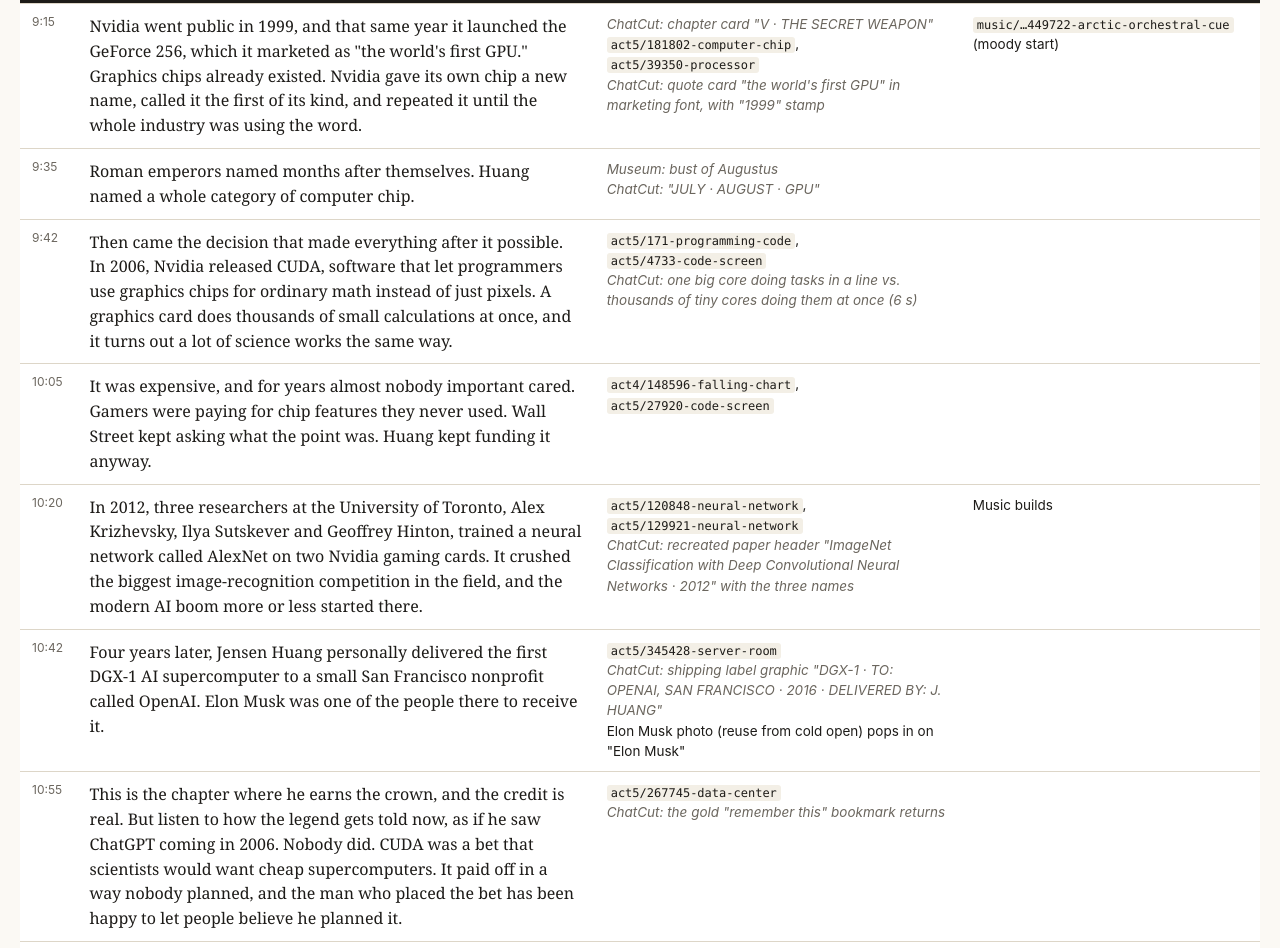
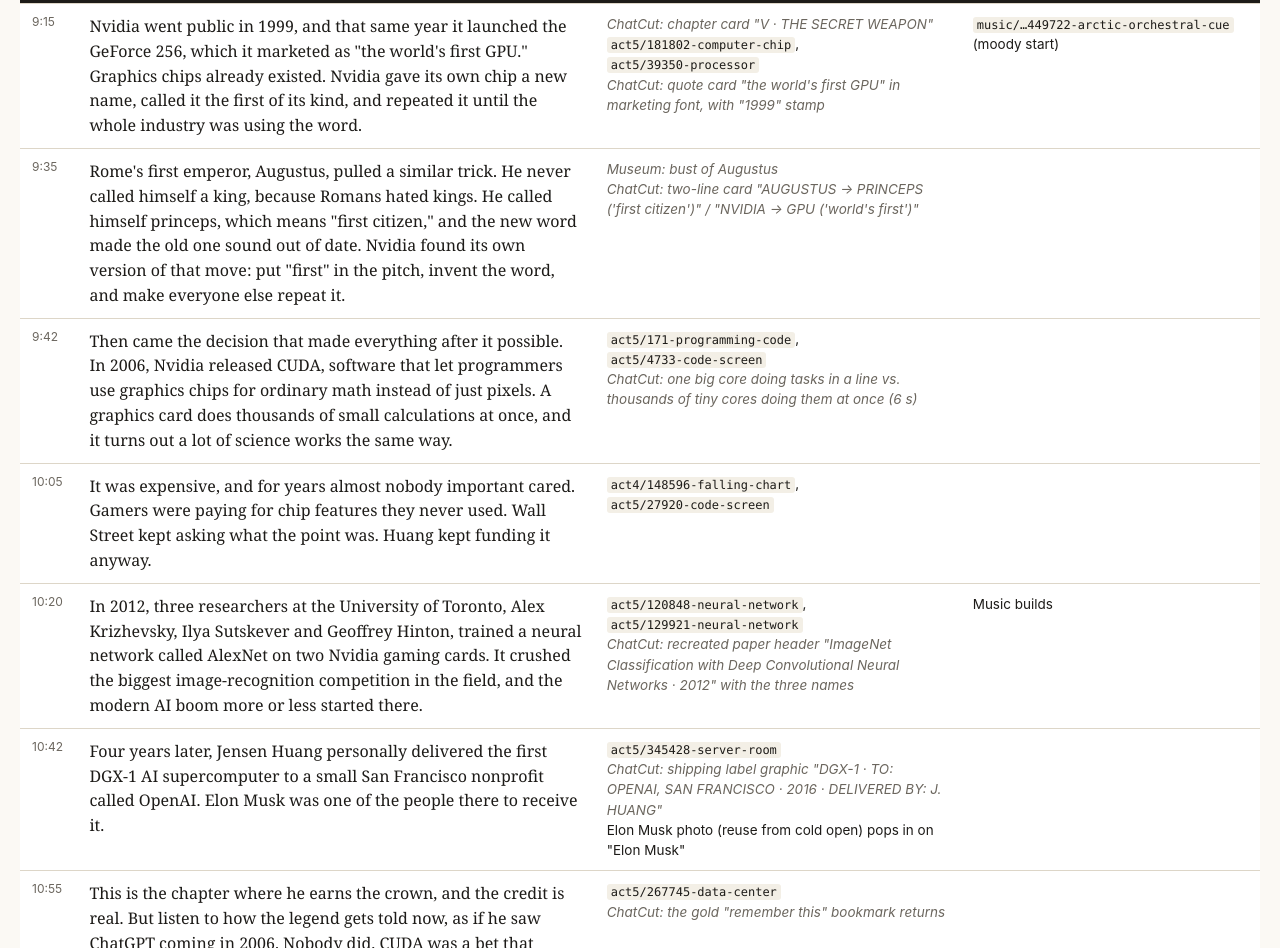
Before and after one commit to emerickli/rydiq-scripts, a plain HTML site: page index.html in a window 1280 px wide. Shown: the part 4450-5398 px from the top of the page. Drawn offline with Linux system fonts and the light colour scheme.

Commit message:
Rework the GPU line: Augustus/princeps comparison
Co-Authored-By: Claude Opus 5.5 <noreply@anthropic.com>

```diff
--- a/index.html
+++ b/index.html
@@ -262,8 +262,8 @@
 </tr>
 <tr>
   <td class="t">9:35</td>
-  <td class="n">Roman emperors named months after themselves. Huang named a whole category of computer chip.</td>
-  <td class="v"><span class="self">Museum: bust of Augustus</span><br><span class="self">ChatCut: "JULY · AUGUST · GPU"</span></td>
+  <td class="n">Rome's first emperor, Augustus, pulled a similar trick. He never called himself a king, because Romans hated kings. He called himself princeps, which means "first citizen," and the new word made the old one sound out of date. Nvidia found its own version of that move: put "first" in the pitch, invent the word, and make everyone else repeat it.</td>
+  <td class="v"><span class="self">Museum: bust of Augustus</span><br><span class="self">ChatCut: two-line card "AUGUSTUS → PRINCEPS ('first citizen')" / "NVIDIA → GPU ('world's first')"</span></td>
   <td class="a"></td>
 </tr>
 <tr>
```
